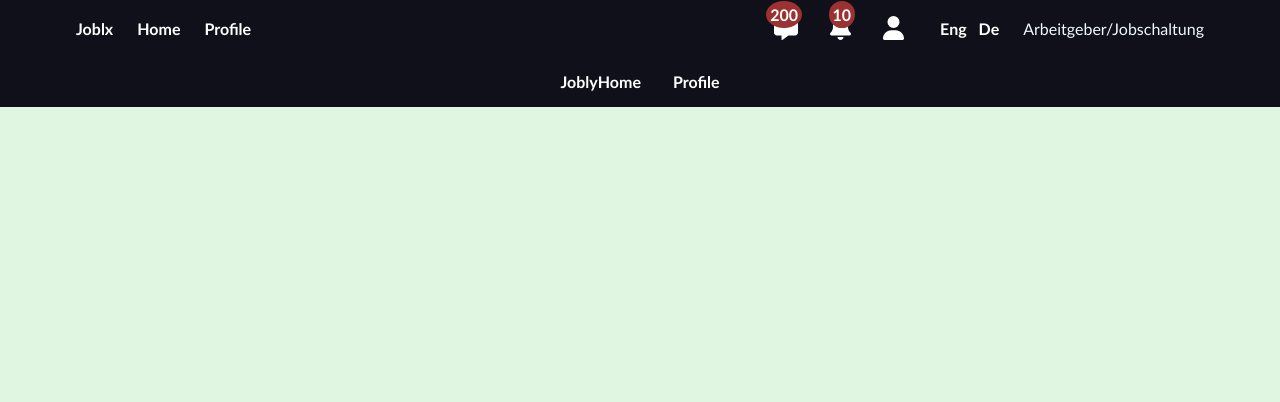
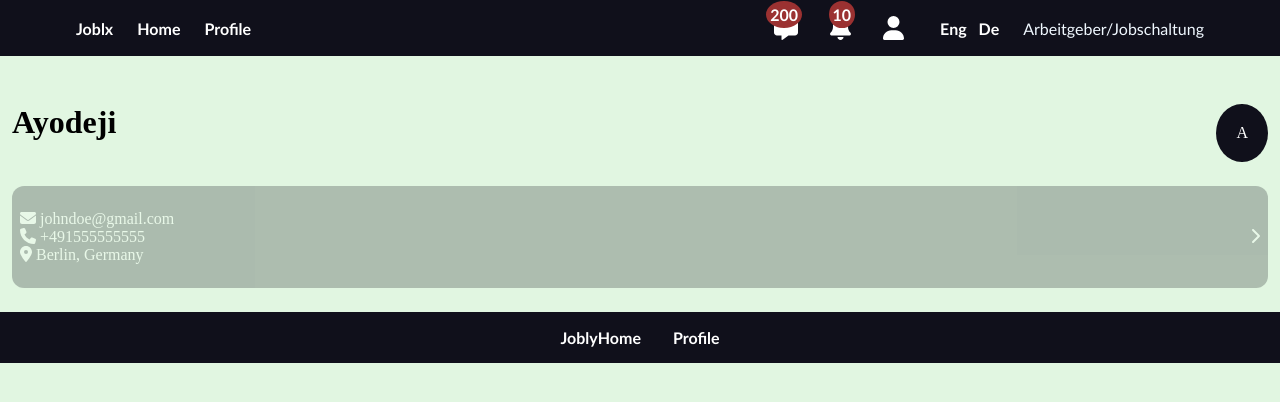
Before and after one commit to NuBreed/Jobly, a Vue app: page /profile in a window 1280 px wide. Shown: the top 402 px of the page. Built offline with nearby package versions, Linux system fonts and the light colour scheme; no server answers.

Commit message:
profile_001

```diff
--- a/src/components/Sidebar_links.vue
+++ b/src/components/Sidebar_links.vue
@@ -5,8 +5,8 @@ const props = defineProps({
 </script>
 <template>
   <div class="navlinks">
-    <p class="link-info">{{ job }}</p>
     <router-link to="/">
+      <p class="link-info">{{ job }}</p>
       <font-awesome-icon :icon="['fas', 'chevron-right']" class="fas" />
     </router-link>
   </div>
--- a/src/views/Profile.vue
+++ b/src/views/Profile.vue
@@ -1,127 +1,68 @@
 <script setup>
-import { ref } from 'vue'
-const name = ref('Ayodeji')
-const editProfile = ref(false)
-const clicked = () => (editProfile.value = !editProfile.value)
-
-const url = 'https://workable.p.rapidapi.com/%7BAPIKEY%7D/jobs?phase=published'
-const options = {
-  method: 'GET',
-  headers: {
-    'X-RapidAPI-Key': '34b2626b9emshae01e8559ddf12bp1602e1jsn7c8044507e51',
-    'X-RapidAPI-Host': 'workable.p.rapidapi.com',
-  },
-}
-
-try {
-  const response = await fetch(url, options)
-  const result = await response.text()
-  console.log(result)
-} catch (error) {
-  console.error(error)
-}
+import { ref, computed, reactive } from 'vue'
+const fullname = ref('Ayodeji')
+const shorthands = computed(() => {
+  return fullname.value[0]
+})
 </script>
 
 <template>
-  <div class="overlay" v-if="editProfile">
-    <button @click="clicked">closed</button>
-    <section class="centered">
-      <form action="">
-        <label for="">
-          Name
-          <input type="text" name="" id="" v-model="name" />
-        </label>
-        <label for="">
-          Name
-          <input type="text" name="" id="" />
-        </label>
-        <label for="">
-          Name
-          <input type="text" name="" id="" />
-        </label>
-      </form>
-    </section>
-  </div>
-  <section class="section main">
-    <div class="first-wrapper">
-      <div class="">
-        <button @click="clicked" class="edit-btn">Edit Profile</button>
-      </div>
-      <h2 class="title">Welcome, {{ name }}</h2>
-      <div class="details">
-        <h4 class="label">Fullname</h4>
-        <span class="information">Jon Doe</span>
-      </div>
-      <div class="details">
-        <h4 class="label">Address</h4>
-        <span class="information">Jon Doe str 8 , 10000, Deutschland</span>
-      </div>
-      <div class="details">
-        <h4 class="label">Position</h4>
-        <span class="information">HR Manager</span>
+  <main class="profile-wrapper">
+    <header class="profile-header">
+      <h1>{{ fullname }}</h1>
+      <span class="abb">{{ shorthands }}</span>
+    </header>
+    <section class="profile_sub_header">
+      <div>
+        <div>
+          <span>
+            <font-awesome-icon :icon="['fas', 'envelope']" />
+          </span>
+          johndoe@gmail.com
+        </div>
+        <div>
+          <span>
+            <font-awesome-icon :icon="['fas', 'phone']" />
+          </span>
+          +491555555555
+        </div>
+        <div>
+          <span>
+            <font-awesome-icon :icon="['fas', 'location-dot']" />
+          </span>
+          Berlin, Germany
+        </div>
       </div>
       <div>
-        <input type="file" name="cv" accept="*.pdf" />
-        <a href="../assets/boho-gbf74e75ff_1280.jpg" download>sfdsyfdsf</a>
+        <font-awesome-icon :icon="['fas', 'chevron-right']" class="fas" />
       </div>
-    </div>
-  </section>
-  <section class="section"></section>
+    </section>
+  </main>
 </template>
 <style scoped>
-.section {
-  width: 90%;
-  padding: 1rem;
-  margin: auto;
+.profile-wrapper {
+  padding: 24px 12px;
 }
-.overlay {
-  position: absolute;
-  height: 100%;
-  width: 100%;
-  background: rgba(0, 0, 0, 0.5);
-
-  display: grid;
-  place-items: center;
-  z-index: 10;
+.abb {
+  padding: 20px;
+  border-radius: 50%;
+  color: #ffffff;
+  background: rgb(16, 16, 27);
 }
-.centered {
-  border-radius: 8px;
-  padding: 64px;
-  background: #fff;
-  height: 30rem;
-  aspect-ratio: 2/1;
+.profile-header {
+  /* color: rgb(16, 16, 27); */
+  display: flex;
+  justify-content: space-between;
+  margin: 24px 0;
 }
-
-.first-wrapper {
-  position: relative;
-  height: fit-content;
-  border: 2px solid red;
-  padding: 2rem;
-  margin: 2rem 0;
-}
-.edit-btn {
-  position: absolute;
-  right: 4px;
-  top: 4px;
-}
-.title {
-  text-align: center;
-  font-family: 'Gill Sans', 'Gill Sans MT', Calibri, 'Trebuchet MS', sans-serif;
-  font-weight: bolder;
-  font-size: 2.5rem;
-}
-.details {
-  font-size: 2rem;
-  padding: 16px;
+.profile_sub_header {
+  background: rgb(16, 16, 27);
+  opacity: 0.25;
+  color: #ffffff;
   display: flex;
-}
-.label {
-  flex-basis: 30%;
-  justify-self: start;
-}
-.information {
-  flex-basis: 70%;
-  justify-self: end;
-  text-transform: uppercase;
+  justify-content: space-between;
+  align-items: center;
+  padding: 24px 8px;
+  border-radius: 12px;
 }
 </style>
```
Also changed, not shown: src/main.js (+7 -1 lines).
